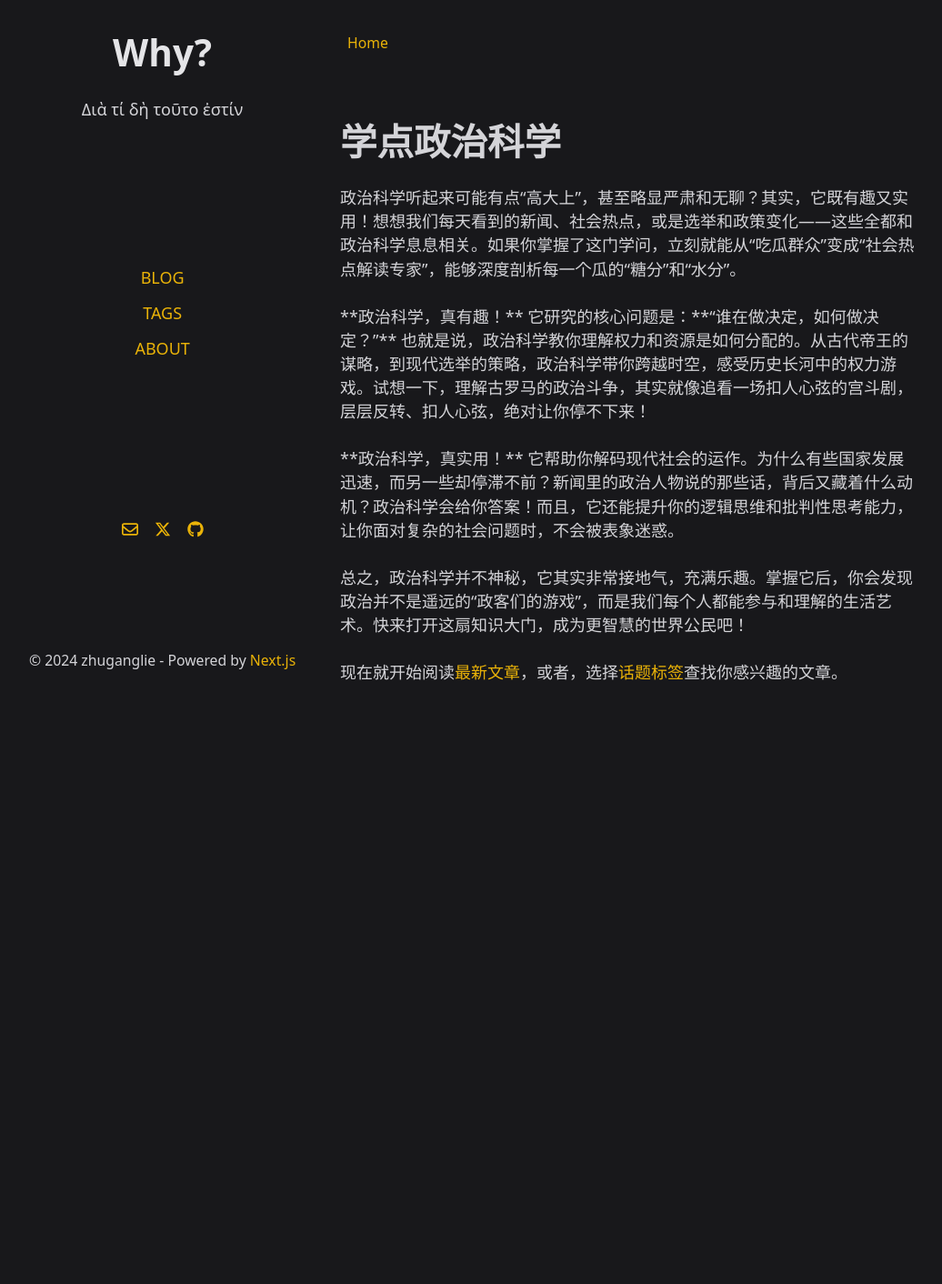
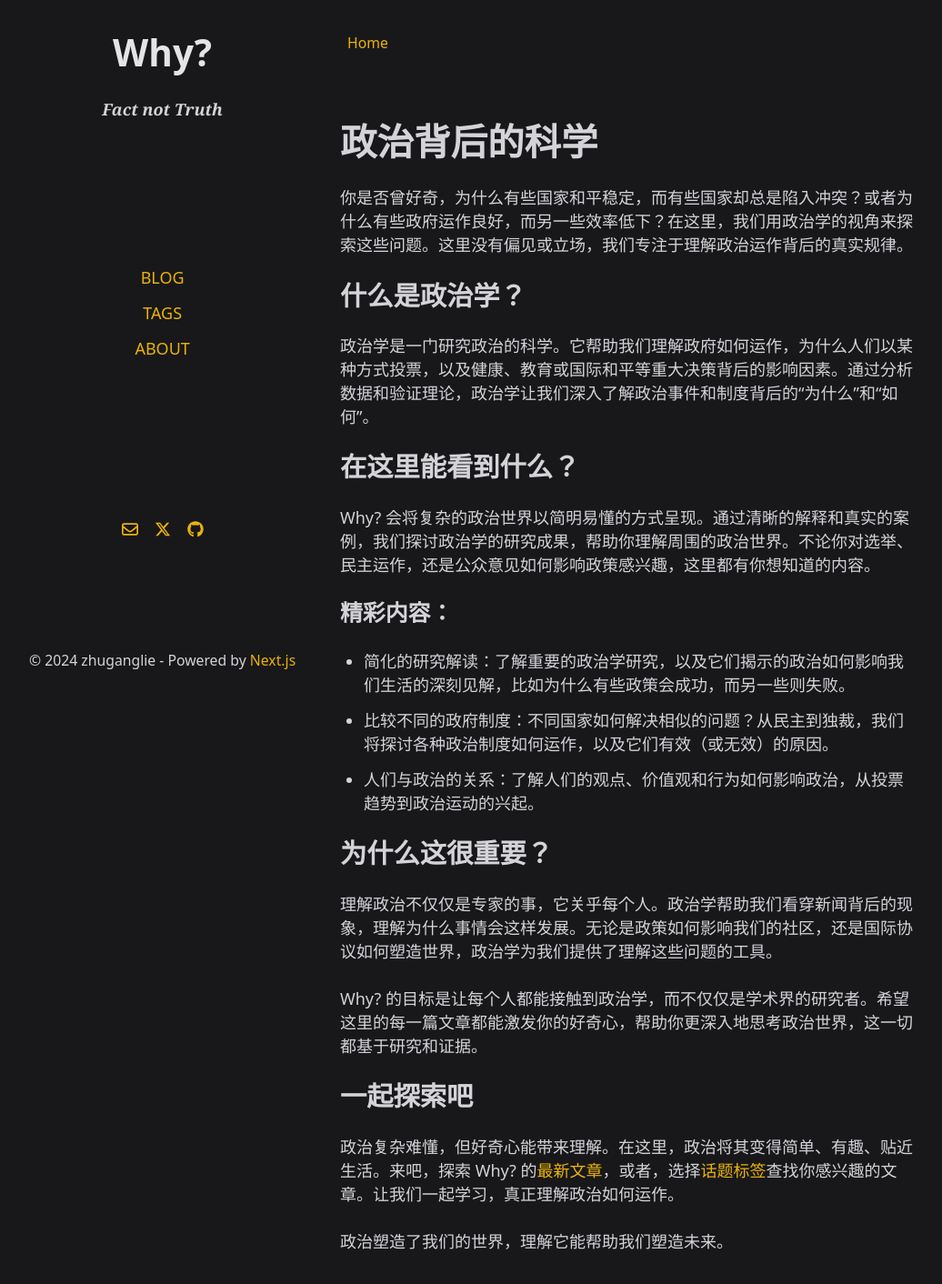
Before and after one commit to zhuganglie/newapp, a Next.js app: page / in a window 1280 px wide. Shown: the top 1412 px of the page at 91% size, without its empty margins (4-1040 px from the left). Before the commit the page ends 850 px from the top, so only its background shows below. Built offline with nearby package versions, Linux system fonts and the light colour scheme.

Commit message:
update home page

```diff
--- a/src/app/components/SideBar.js
+++ b/src/app/components/SideBar.js
@@ -20,7 +20,7 @@ const SideBar = forwardRef(({ isOpen, setIsSidebarOpen }, ref) => {
     >
       <div>
         <h1 className="text-center font-bold text-zinc-200">Why?</h1>
-        <p className="text-center text-zinc-300">Διὰ τί δὴ τοῦτο ἐστίν</p>
+        <p className="text-center text-zinc-300 font-serif font-semibold italic">Fact not Truth</p>
       </div>
       <div className="p-6">
         <ul className="text-center px-0 mx-0 list-none">
--- a/src/app/page.js
+++ b/src/app/page.js
@@ -3,13 +3,38 @@
 export default async function HomePage() {
   return (
     <div>
-      <h1>学点政治科学</h1>
-      <p>政治科学听起来可能有点“高大上”，甚至略显严肃和无聊？其实，它既有趣又实用！想想我们每天看到的新闻、社会热点，或是选举和政策变化——这些全都和政治科学息息相关。如果你掌握了这门学问，立刻就能从“吃瓜群众”变成“社会热点解读专家”，能够深度剖析每一个瓜的“糖分”和“水分”。</p>
-      <p>**政治科学，真有趣！** 它研究的核心问题是：**“谁在做决定，如何做决定？”** 也就是说，政治科学教你理解权力和资源是如何分配的。从古代帝王的谋略，到现代选举的策略，政治科学带你跨越时空，感受历史长河中的权力游戏。试想一下，理解古罗马的政治斗争，其实就像追看一场扣人心弦的宫斗剧，层层反转、扣人心弦，绝对让你停不下来！
-      </p>
-      <p>**政治科学，真实用！** 它帮助你解码现代社会的运作。为什么有些国家发展迅速，而另一些却停滞不前？新闻里的政治人物说的那些话，背后又藏着什么动机？政治科学会给你答案！而且，它还能提升你的逻辑思维和批判性思考能力，让你面对复杂的社会问题时，不会被表象迷惑。</p>
-      <p>总之，政治科学并不神秘，它其实非常接地气，充满乐趣。掌握它后，你会发现政治并不是遥远的“政客们的游戏”，而是我们每个人都能参与和理解的生活艺术。快来打开这扇知识大门，成为更智慧的世界公民吧！</p>
-      <p>现在就开始阅读<a href="https://zhuganglie.vercel.app/posts">最新文章</a>，或者，选择<a href="https://zhuganglie.vercel.app/tags">话题标签</a>查找你感兴趣的文章。</p>
+      <h1>政治背后的科学</h1>
+
+<p>你是否曾好奇，为什么有些国家和平稳定，而有些国家却总是陷入冲突？或者为什么有些政府运作良好，而另一些效率低下？在这里，我们用政治学的视角来探索这些问题。这里没有偏见或立场，我们专注于理解政治运作背后的真实规律。</p>
+
+<h2>什么是政治学？</h2>
+
+<p>政治学是一门研究政治的科学。它帮助我们理解政府如何运作，为什么人们以某种方式投票，以及健康、教育或国际和平等重大决策背后的影响因素。通过分析数据和验证理论，政治学让我们深入了解政治事件和制度背后的“为什么”和“如何”。</p>
+
+<h2>在这里能看到什么？</h2>
+
+<p>Why? 会将复杂的政治世界以简明易懂的方式呈现。通过清晰的解释和真实的案例，我们探讨政治学的研究成果，帮助你理解周围的政治世界。不论你对选举、民主运作，还是公众意见如何影响政策感兴趣，这里都有你想知道的内容。</p>
+
+<h3>精彩内容：</h3>
+<ul>
+<li>简化的研究解读：了解重要的政治学研究，以及它们揭示的政治如何影响我们生活的深刻见解，比如为什么有些政策会成功，而另一些则失败。</li>
+<li>比较不同的政府制度：不同国家如何解决相似的问题？从民主到独裁，我们将探讨各种政治制度如何运作，以及它们有效（或无效）的原因。</li>
+<li>人们与政治的关系：了解人们的观点、价值观和行为如何影响政治，从投票趋势到政治运动的兴起。</li>
+</ul>
+
+
+<h2>为什么这很重要？</h2>
+
+<p>理解政治不仅仅是专家的事，它关乎每个人。政治学帮助我们看穿新闻背后的现象，理解为什么事情会这样发展。无论是政策如何影响我们的社区，还是国际协议如何塑造世界，政治学为我们提供了理解这些问题的工具。</p>
+
+<p>Why? 的目标是让每个人都能接触到政治学，而不仅仅是学术界的研究者。希望这里的每一篇文章都能激发你的好奇心，帮助你更深入地思考政治世界，这一切都基于研究和证据。</p>
+
+<h2>一起探索吧</h2>
+
+<p>政治复杂难懂，但好奇心能带来理解。在这里，政治将其变得简单、有趣、贴近生活。来吧，探索 Why? 的<a href="https://zhuganglie.vercel.app/posts">最新文章</a>，或者，选择<a href="https://zhuganglie.vercel.app/tags">话题标签</a>查找你感兴趣的文章。让我们一起学习，真正理解政治如何运作。</p>
+
+<p className="">政治塑造了我们的世界，理解它能帮助我们塑造未来。</p>
+
     </div>
   );
 }
```
